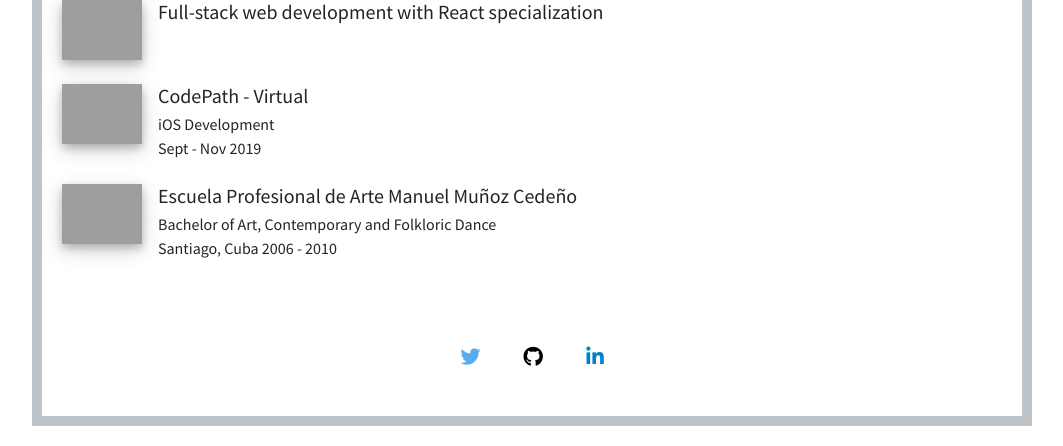
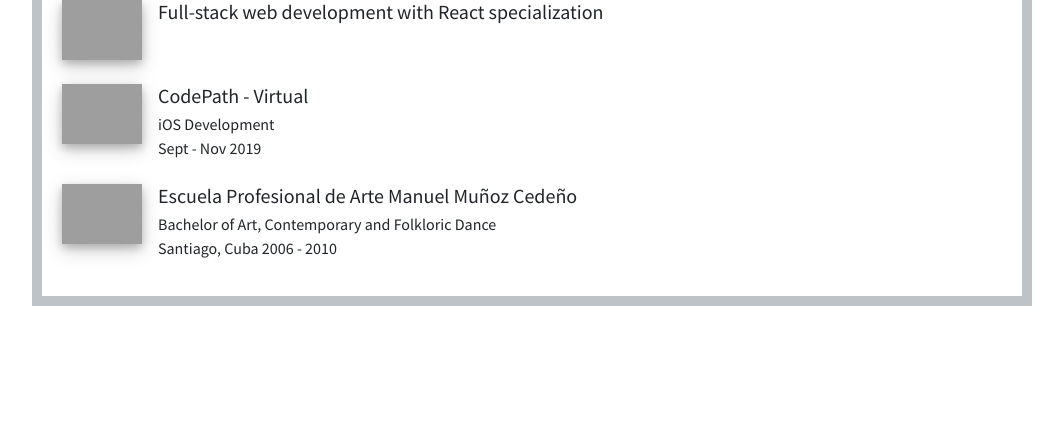
Before and after one commit to josealarconchacon/jose-profile-webpage, a PHP site: page /resume.html in a window 1280 px wide. Shown: the part 1315-1761 px from the top of the page, without its empty margins (108-1171 px from the left). After the commit the page ends 1621 px from the top, so only its background shows below. Run offline with PHP 8.4, Linux system fonts and the light colour scheme; some libraries are stand-ins or nearby versions; grey boxes are pictures that could not be loaded.

Commit message:
update footer on resume file

```diff
--- a/css/resume.css
+++ b/css/resume.css
@@ -82,19 +82,3 @@ hr {
  background-color: white;
  box-shadow: 0 4px 8px 0 rgba(0, 0, 0, 0.2), 0 6px 20px 0 rgba(0, 0, 0, 0.19);
 }
-
-.list-inline-item .fa-twitter {
-  color: #55ACEE;
-}
-.list-inline-item .fa-github {
-  color: #000000;
-}
-.list-inline-item .fa-envelope {
-  color: #D32E2A;
-}
-.list-inline-item .fa-linkedin-in {
-  color: #0082CA;
-}
-footer  {
-  margin-top: 50px;
-}
--- a/resume.html
+++ b/resume.html
@@ -105,24 +105,6 @@
 </ul>
 </div>
 
-<footer class="page-footer font-small special-color-dark pt-4">
-  <div class="container">
-    <ul class="list-unstyled list-inline text-center">
-      <li class="list-inline-item">
-        <a class="btn-floating btn-lg btn-tw" type="button" role="button" href="https://twitter.com/JoseCarlosAla20"><i class="fab fa-twitter"></i></a>
-      </li>
-      <li class="list-inline-item">
-        <a class="btn-floating btn-lg btn-git" type="button" role="button" href="https://github.com/josealarconchacon"><i class="fab fa-github"></i></a>
-      </li>
-      <li class="list-inline-item">
-        <a class="btn-floating btn-lg btn-li" type="button" role="button" href="https://www.linkedin.com/in/jose-carlos-alarcon-chacon-b21114140/"><i class="fab fa-linkedin-in"></i></a>
-      </li>
-    </ul>
-  </div>
-</footer>
-
-
-
 <script src="https://code.jquery.com/jquery-3.3.1.slim.min.js" integrity="sha384-q8i/X+965DzO0rT7abK41JStQIAqVgRVzpbzo5smXKp4YfRvH+8abtTE1Pi6jizo" crossorigin="anonymous"></script>
     <script src="https://cdnjs.cloudflare.com/ajax/libs/popper.js/1.14.7/umd/popper.min.js" integrity="sha384-UO2eT0CpHqdSJQ6hJty5KVphtPhzWj9WO1clHTMGa3JDZwrnQq4sF86dIHNDz0W1" crossorigin="anonymous"></script>
     <script src="https://stackpath.bootstrapcdn.com/bootstrap/4.3.1/js/bootstrap.min.js" integrity="sha384-JjSmVgyd0p3pXB1rRibZUAYoIIy6OrQ6VrjIEaFf/nJGzIxFDsf4x0xIM+B07jRM" crossorigin="anonymous"></script>
```
